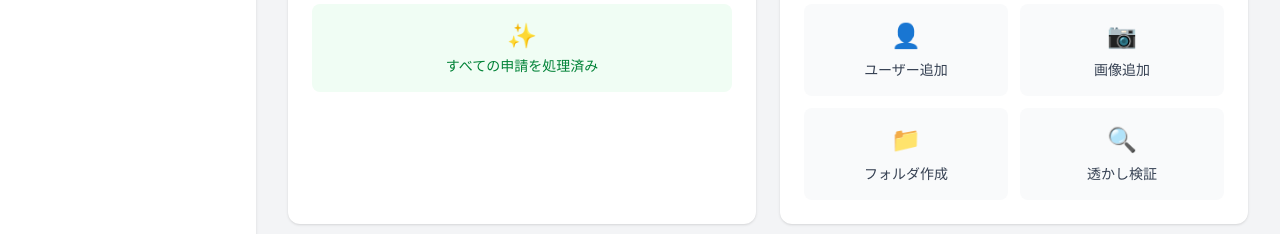
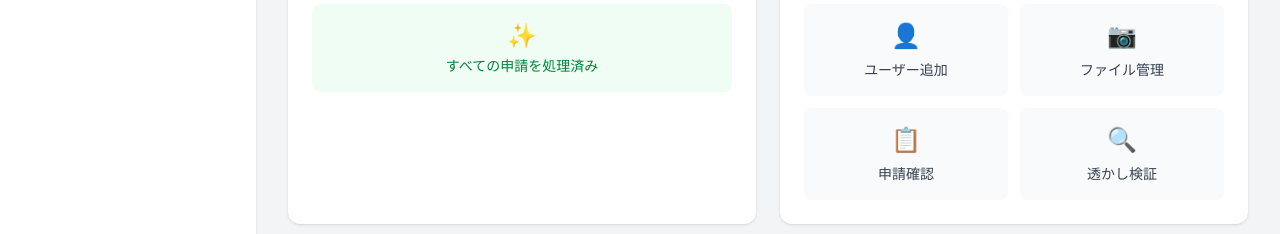
Before and after one commit to DaisukeHori/image-shareing-system, a Next.js app: page /admin in a window 1280 px wide. Shown: the part 376-610 px from the top of the page. Built offline with nearby package versions, Linux system fonts and the light colour scheme; no server answers.

Commit message:
fix: クイックアクションのフォルダ作成を申請確認に変更

```diff
--- a/src/app/admin/page.tsx
+++ b/src/app/admin/page.tsx
@@ -157,13 +157,13 @@ export default function AdminDashboard() {
             />
             <QuickAction
               href="/admin/images"
-              title="画像追加"
+              title="ファイル管理"
               icon="📷"
             />
             <QuickAction
-              href="/admin/folders"
-              title="フォルダ作成"
-              icon="📁"
+              href="/admin/requests"
+              title="申請確認"
+              icon="📋"
             />
             <QuickAction
               href="/admin/watermark"
```
